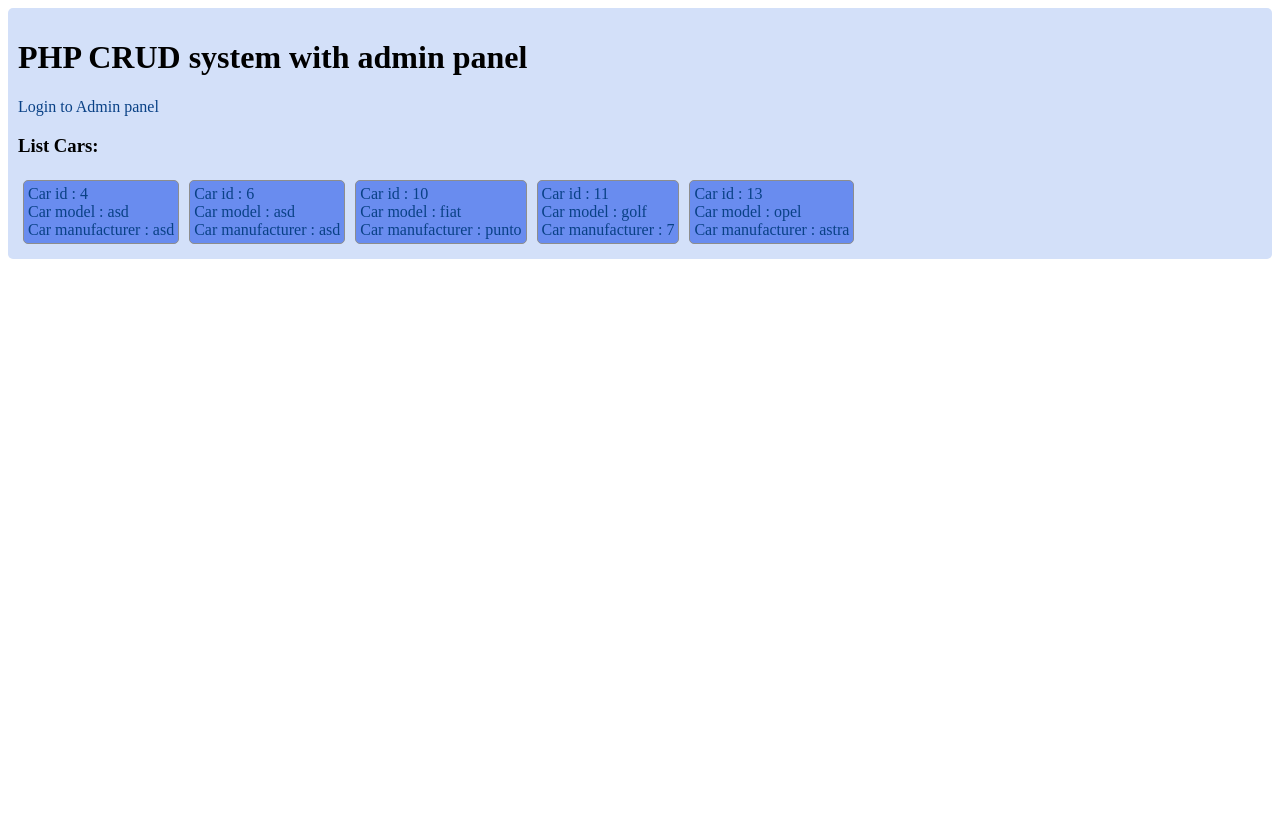
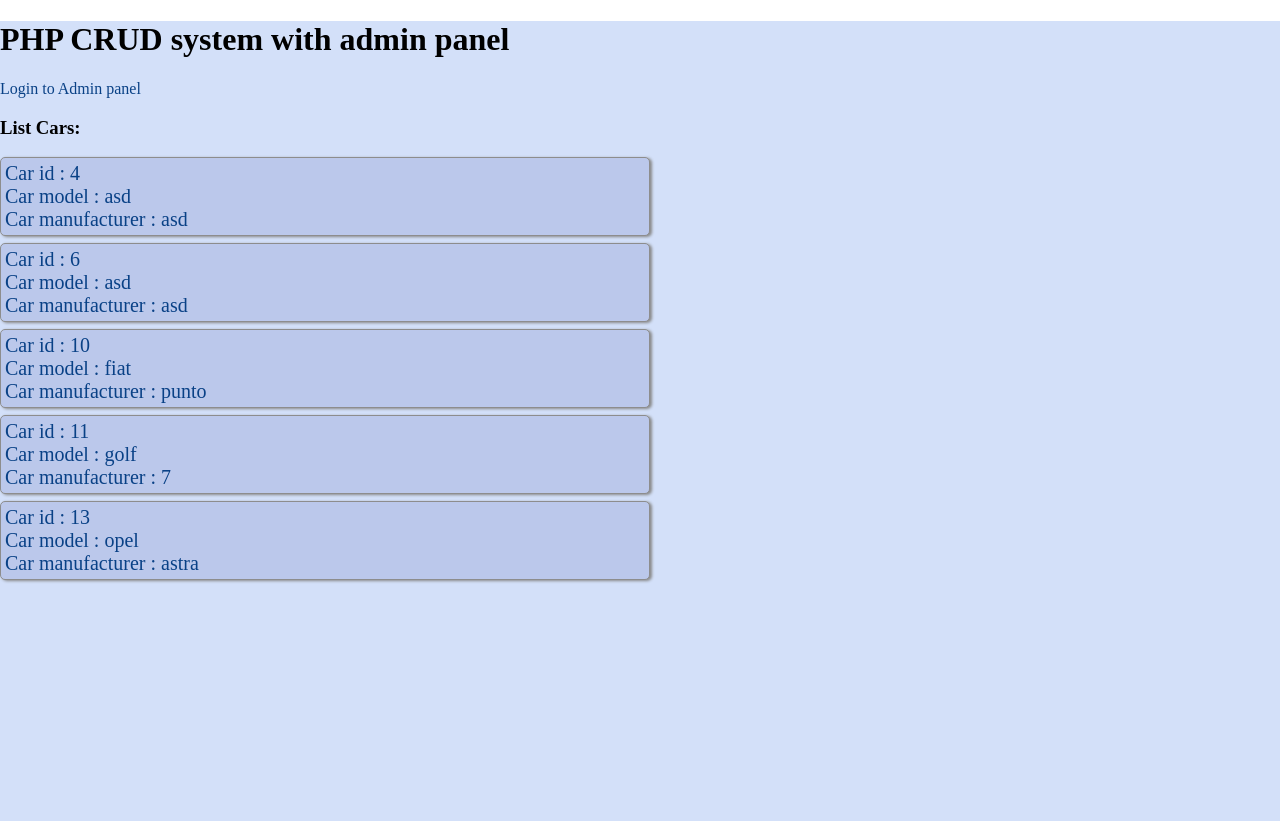
Before and after one commit to damlern92/CRUD-PHP-MYSQL-system-with-ADMIN, a PHP site: the page made by index.php in a window 1280 px wide. Before the commit the page ends 800 px from the top, so only its background shows below. Run offline with PHP 8.4, Linux system fonts and the light colour scheme; data comes from the database, SQL or seed files in the repository.

Commit message:
Update main css

```diff
--- a/main.css
+++ b/main.css
@@ -1,18 +1,88 @@
+a:link,a:visited {color:#094186;text-decoration:none;}
+a:hover {color:#051b36;}
+
+body{
+    margin:0;
+    padding:0;
+}
+
 #wrapper{
-    background:#d3e0f9;
-    padding:10px;
+    background: #d3e0f9;
+    min-height: 100vh;
+    /* padding: 10px; */
+    /* border-radius: 5px; */
+}
+
+#header{
+    display: flex;
+}
+
+#main{
+    flex: 1;
+}
+
+.middle{
+    max-width:1200px;
+    margin: 0 auto;
+    padding: 10px;
+}
+
+#left-side{
+    flex: 1 1 0px;
+    padding: 5px;
+}
+
+#right-side{
+    flex: 1 1 0px;
+    padding: 5px;
+}
+
+/* #car-block{
+    display: grid;
+    grid-template-columns: auto auto auto auto;
+    gap: 5px;
+} */
+
+.car-item{
+    background: #bbc8eb;
+    border:1px solid #8d8d8d;
+    padding:4px;
+    border-radius: 5px;
+    box-shadow: 2px 1px 3px 0px #888888;
+	font-size: 20px;
+    width: 50%;
+    margin-bottom: 7px;
+}
+.car-item a{
+   display: block;
+}.car-item a:hover{
+   color: #066eed;
+}
+.car-item:last-child{
+    margin-bottom: 0;
+}
+
+.back-link{
+    color: white !important;
+    background: cornflowerblue;
+    padding: 5px;
     border-radius: 5px;
 }
 
-#car-block{
-    display: flex;
-    flex-wrap: wrap;
-}
-.car-item{
-    background:#698cef;
-    border:1px solid #8d8d8d;padding:4px;margin:5px;
+#info-data{
+	color: #272728;
+    border: 1px solid #bbbbbb;
     border-radius: 5px;
+    padding: 5px;
+    font-size: 20px;
 }
 
-a:link,a:visited {color:#094186;text-decoration:none;}
-a:hover {color:#051b36;}
+@media screen and (max-width: 767px){
+    #header{
+        flex-direction: column;
+        width:auto;
+    }
+    #car-block{
+        grid-template-columns: auto;
+    }
+}
```
